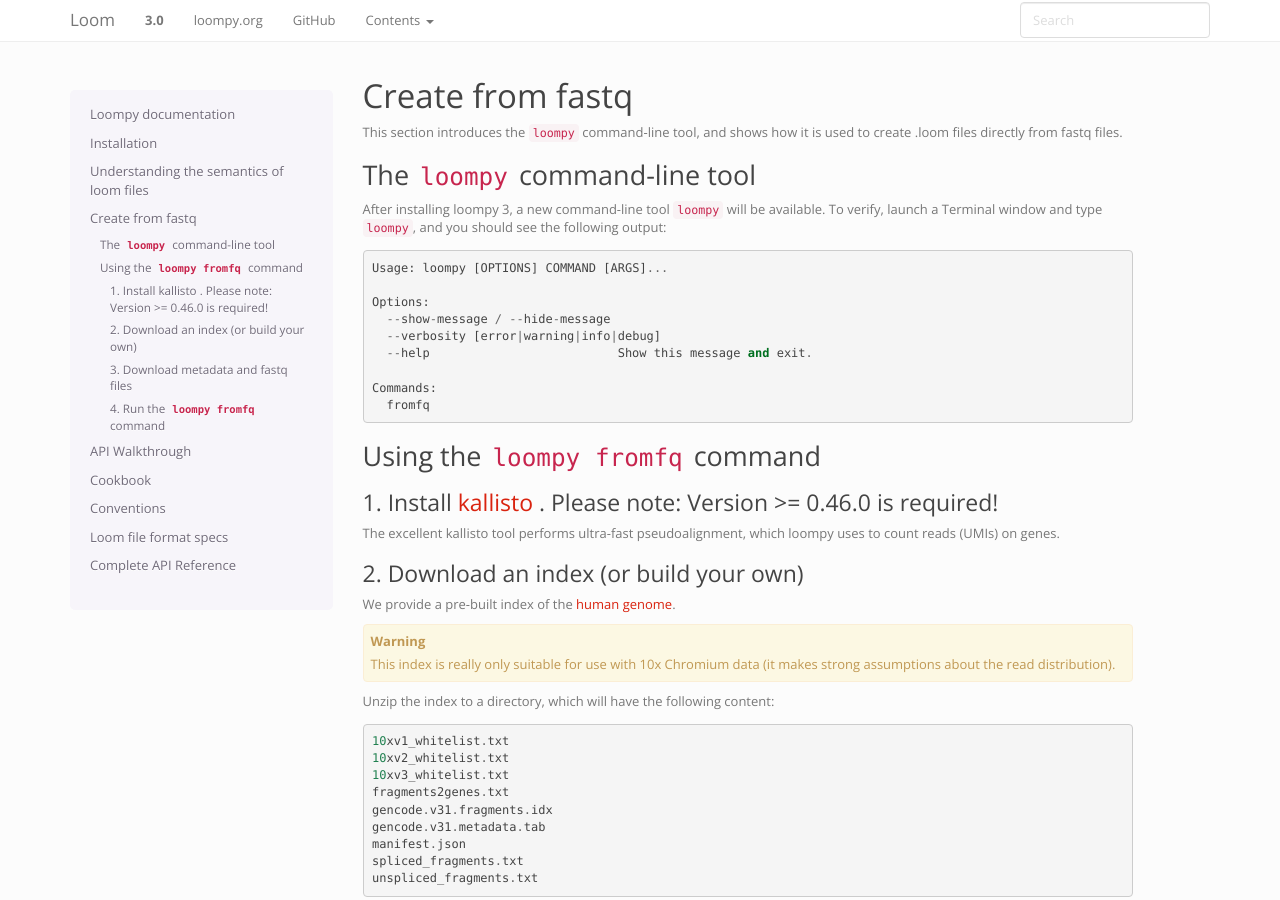
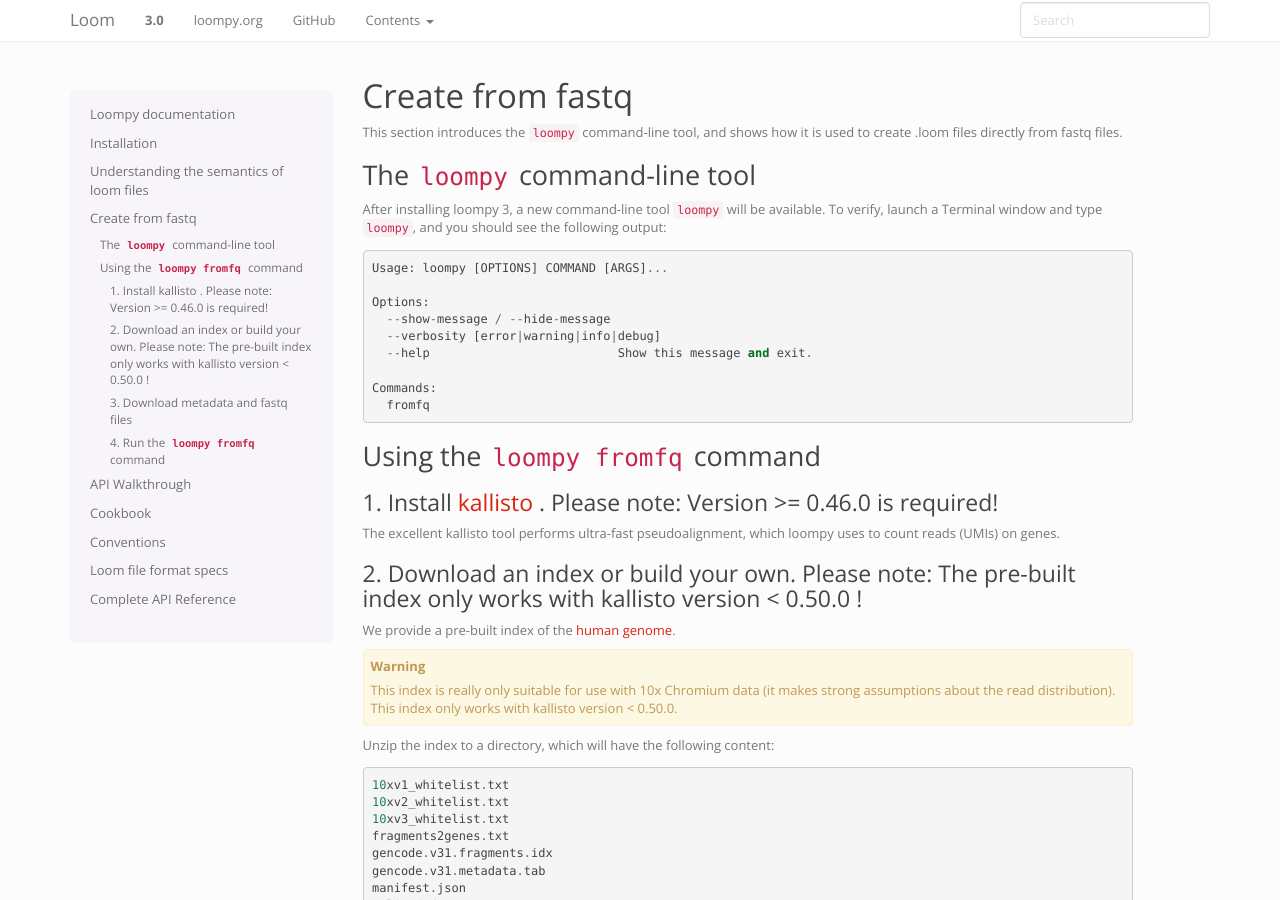
Before and after one commit to linnarsson-lab/loompy, a Sphinx documentation site: the page built from doc/kallisto/index.rst, in a window 1280 px wide and 900 px high. Built offline with Sphinx 7.4.7, drawn with Linux system fonts in a browser that asks for light colours.

Commit message:
Update index.rst with kallisto version warning
Our index does not work with kallisto version >= 0.50.0

```diff
--- a/doc/kallisto/index.rst
+++ b/doc/kallisto/index.rst
@@ -32,13 +32,14 @@
 
 The excellent kallisto tool performs ultra-fast pseudoalignment, which loompy uses to count reads (UMIs) on genes.
 
-2. Download an index (or build your own)
+2. Download an index or build your own. Please note: The pre-built index only works with kallisto version < 0.50.0 !
 ----------------------------------------
 
 We provide a pre-built index of the `human genome <https://storage.googleapis.com/linnarsson-lab-www-blobs/human_GRCh38_gencode.v31.tar.gz>`_.
 
 .. warning::
   This index is really only suitable for use with 10x Chromium data (it makes strong assumptions about the read distribution).
+  This index only works with kallisto version < 0.50.0.
 
 Unzip the index to a directory, which will have the following content:
 
```
